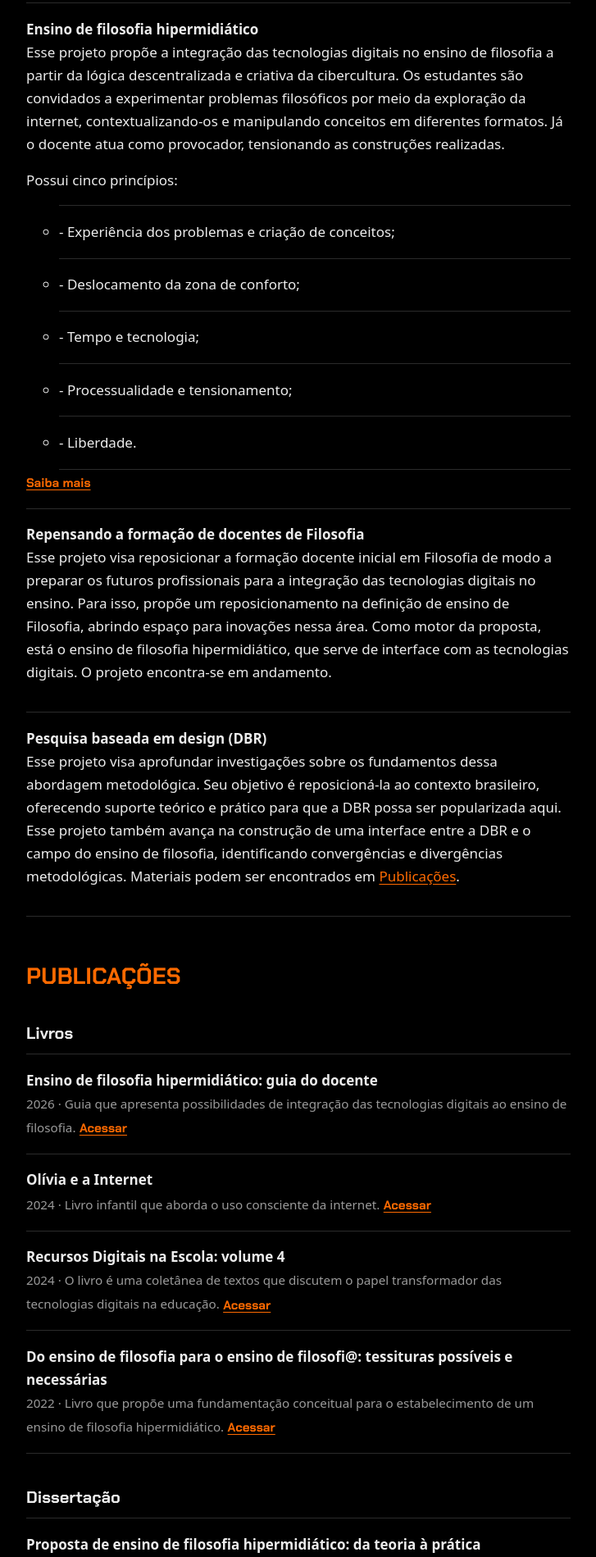
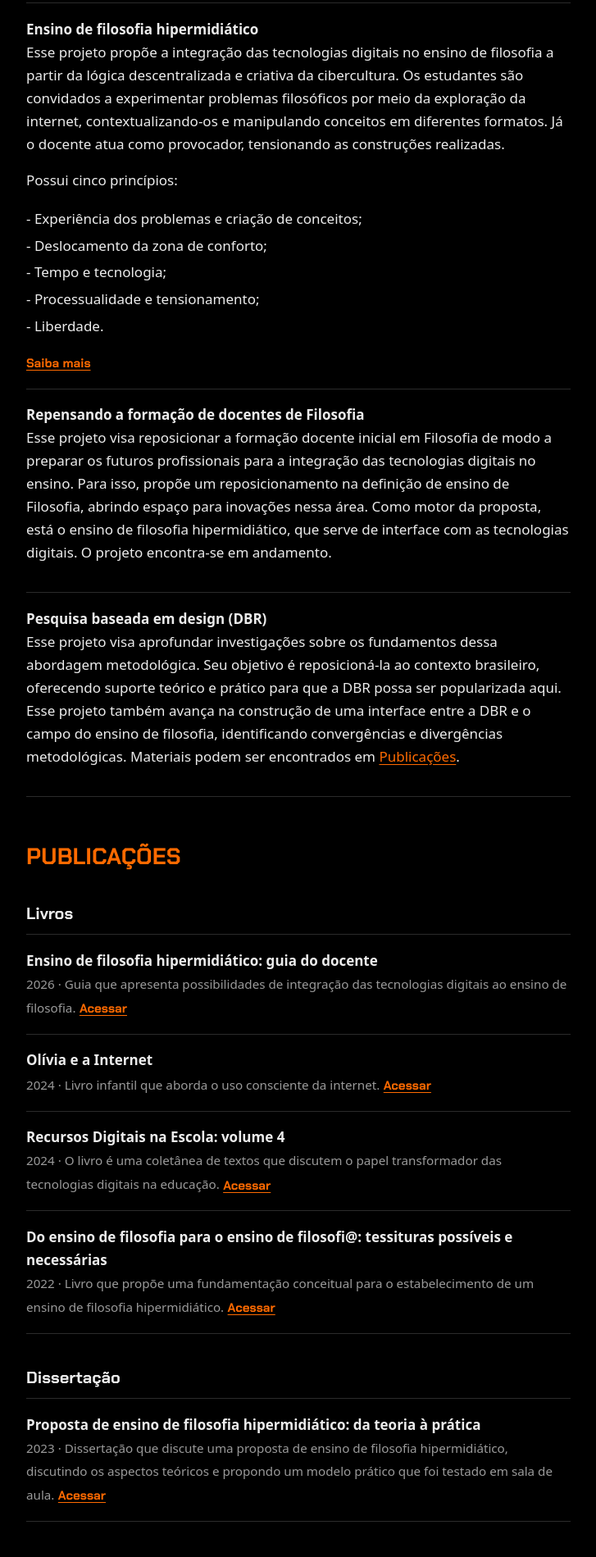
Before and after one commit to ajfilosofia/site, a Jekyll site: the page index.html, which Jekyll copies as it is, in a window 1280 px wide. Shown: the part 2020-3919 px from the top of the page at 82% size, without its empty margins (276-1003 px from the left). Built offline with Jekyll 4.4.1, drawn with Linux system fonts in a browser that asks for light colours; some web fonts are replaced.

Commit message:
Add CSS styles for principles list
Add styles for principles list without markers or lines

```diff
--- a/css/estilo.css
+++ b/css/estilo.css
@@ -140,3 +140,8 @@ footer { max-width: 44rem; margin: 0 auto; padding: 0 1.25rem 3rem; color: var(-
 .btn-email:hover { filter: brightness(1.12); }
 .btn-email:focus-visible { outline: 3px solid var(--ink); outline-offset: 3px; }
 #email-resultado a { font-weight: 600; }
+
+/* Lista dos princípios dentro de um projeto: sem marcadores e sem linhas */
+.pubs .principios { list-style: none; margin: 0 0 .75rem; padding: 0; }
+.pubs .principios li,
+.pubs .principios li:last-child { border: 0; padding: .15rem 0; }
```
